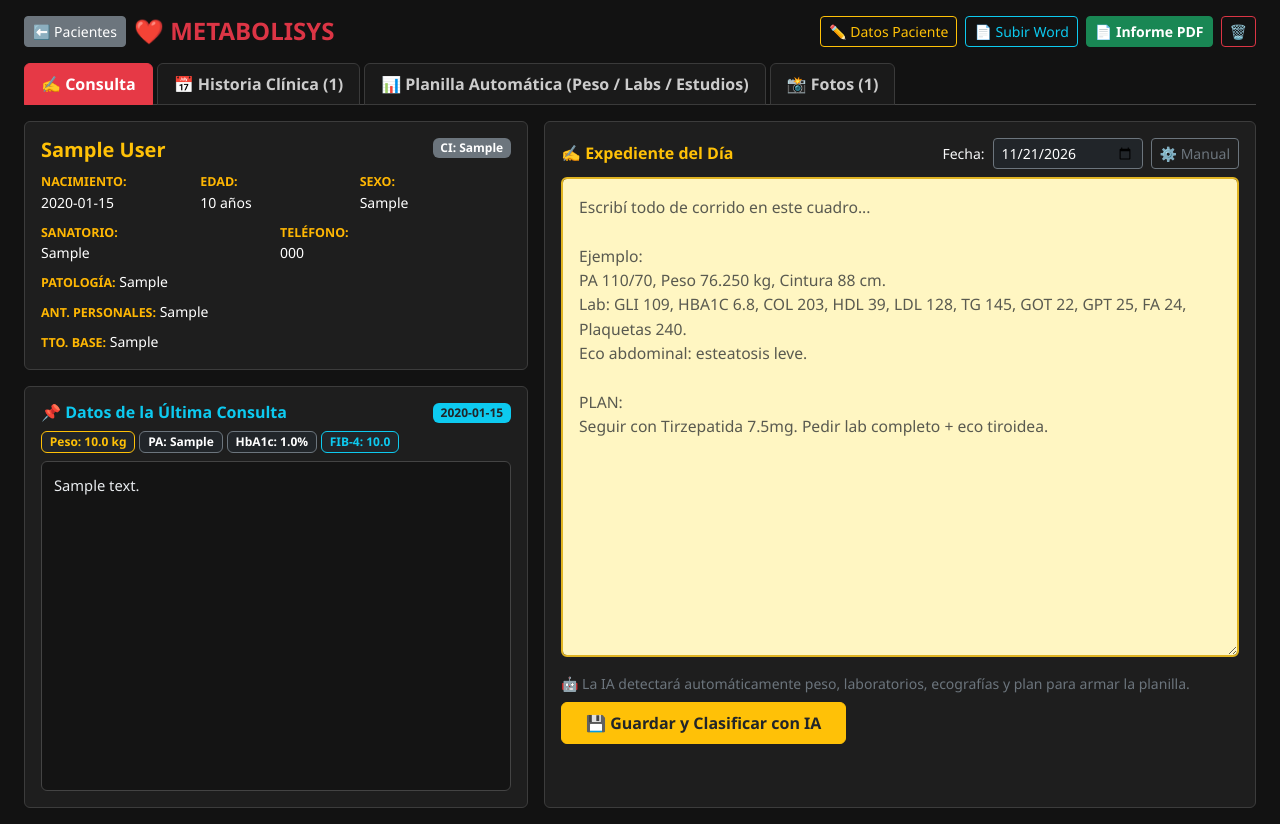
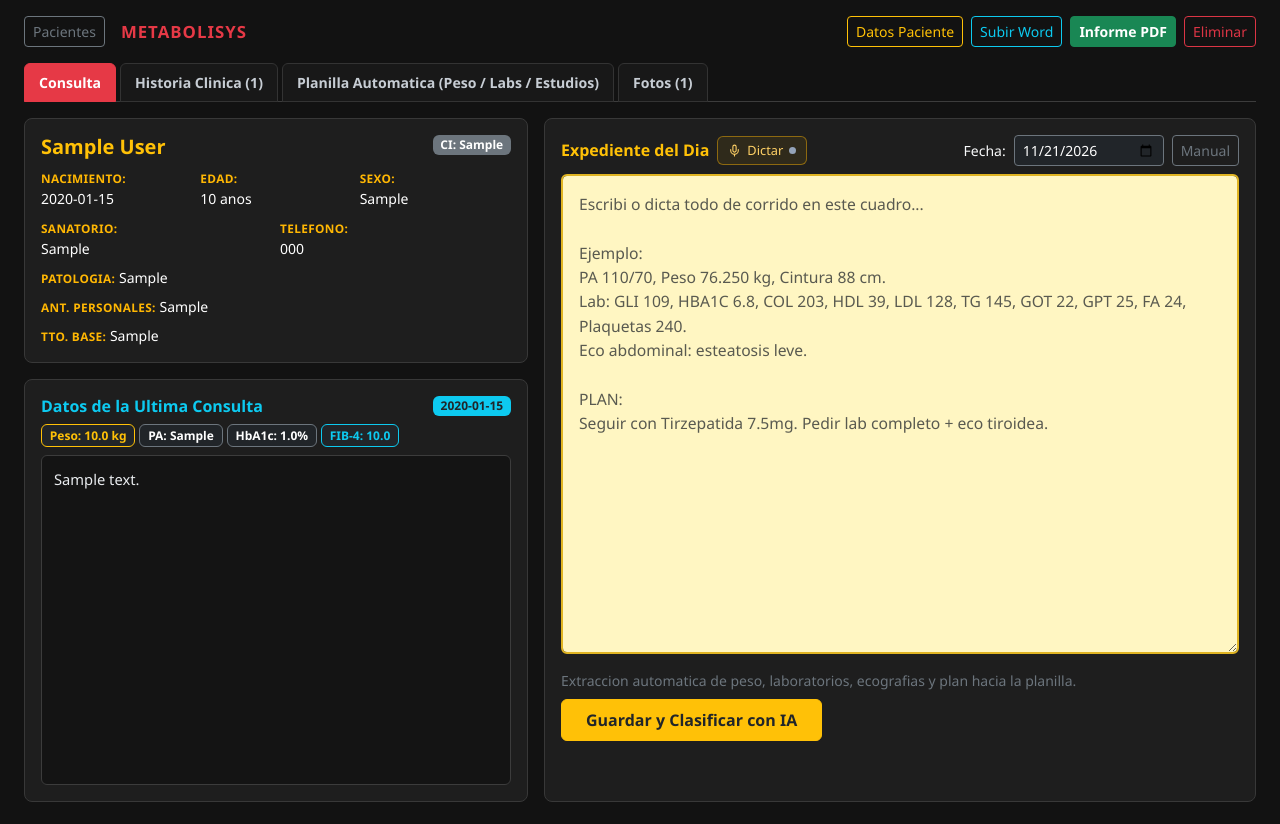
Before and after one commit to patriciafranco-web/metabolysisdem, a Flask app: page /patient/1 in a window 1280 px wide. After the commit the page ends 802 px from the top, so only its background shows below. Run offline with Flask 3, Linux system fonts and the light colour scheme; the visitor is signed in with stand-in values (Sample User, id 1); tables that the repository leaves empty hold one stand-in row (values such as "Sample post"); grey boxes marked "Sample" are stand-in pictures.

Commit message:
Update patient_detail.html

```diff
--- a/templates/patient_detail.html
+++ b/templates/patient_detail.html
@@ -6,17 +6,62 @@
     <meta name="viewport" content="width=device-width, initial-scale=1">
     <link href="https://cdn.jsdelivr.net/npm/bootstrap@5.3.0/dist/css/bootstrap.min.css" rel="stylesheet">
     <style>
-        body { background-color: #121212 !important; color: #f8f9fa !important; font-family: 'Segoe UI', Tahoma, Geneva, Verdana, sans-serif; }
-        .card { background-color: #1e1e1e !important; border: 1px solid #3c3c3c !important; color: #ffffff !important; }
-        .table { color: #ffffff !important; border-color: #444 !important; }
-        .table-dark { background-color: #1e1e1e !important; color: #ffffff !important; }
-        .nav-tabs { border-bottom: 1px solid #444; }
-        .nav-tabs .nav-link { color: #ccc; background-color: #1a1a1a; border: 1px solid #3a3a3a; margin-right: 4px; font-weight: 600; }
-        .nav-tabs .nav-link.active { background-color: #e63946 !important; color: #fff !important; border-color: #e63946 !important; }
-        .label-mini { color: #ffb703; font-size: 0.78rem; font-weight: 700; text-transform: uppercase; }
+        body {
+            background-color: #121212 !important;
+            color: #f8f9fa !important;
+            font-family: 'Segoe UI', Tahoma, Geneva, Verdana, sans-serif;
+        }
+        .brand-title {
+            color: #e63946;
+            letter-spacing: 0.06em;
+            font-size: 1.05rem;
+        }
+        .card {
+            background-color: #1e1e1e !important;
+            border: 1px solid #383838 !important;
+            color: #ffffff !important;
+            border-radius: 8px;
+        }
+        .table {
+            color: #ffffff !important;
+            border-color: #424242 !important;
+        }
+        .table-dark {
+            background-color: #1e1e1e !important;
+            color: #ffffff !important;
+        }
+        .nav-tabs {
+            border-bottom: 1px solid #3c3c3c;
+        }
+        .nav-tabs .nav-link {
+            color: #c7cdd4;
+            background-color: #181818;
+            border: 1px solid #333;
+            margin-right: 4px;
+            font-weight: 600;
+            font-size: 0.88rem;
+            padding: 8px 14px;
+            border-radius: 6px 6px 0 0;
+        }
+        .nav-tabs .nav-link:hover {
+            color: #ffffff;
+            border-color: #555;
+        }
+        .nav-tabs .nav-link.active {
+            background-color: #e63946 !important;
+            color: #fff !important;
+            border-color: #e63946 !important;
+        }
+        .label-mini {
+            color: #ffb703;
+            font-size: 0.74rem;
+            font-weight: 700;
+            text-transform: uppercase;
+            letter-spacing: 0.03em;
+        }
         .ultima-consulta-box {
             background-color: #141414;
-            border: 1px solid #444;
+            border: 1px solid #3c3c3c;
             border-radius: 6px;
             padding: 12px;
             height: 330px;
@@ -41,9 +86,65 @@
             background-color: #fff9d6 !important;
             box-shadow: 0 0 0 0.2rem rgba(224, 180, 34, 0.35) !important;
         }
-        .patient-img { width: 100%; height: 220px; object-fit: cover; border-radius: 8px; border: 1px solid #444; }
-        .planilla-table th { white-space: nowrap; font-size: 0.78rem; }
-        .planilla-table td { font-size: 0.82rem; }
+        .patient-img {
+            width: 100%;
+            height: 220px;
+            object-fit: cover;
+            border-radius: 8px;
+            border: 1px solid #444;
+        }
+        .planilla-table th {
+            white-space: nowrap;
+            font-size: 0.78rem;
+        }
+        .planilla-table td {
+            font-size: 0.82rem;
+        }
+        .btn-voice {
+            display: inline-flex;
+            align-items: center;
+            gap: 6px;
+            padding: 4px 10px;
+            font-size: 0.8rem;
+            font-weight: 500;
+            border-radius: 6px;
+            border: 1px solid rgba(255, 183, 3, 0.45);
+            background-color: rgba(255, 183, 3, 0.08);
+            color: #ffd166;
+            cursor: pointer;
+            transition: all 0.2s ease;
+        }
+        .btn-voice:hover {
+            background-color: rgba(255, 183, 3, 0.16);
+            border-color: rgba(255, 183, 3, 0.75);
+            color: #fff;
+        }
+        .btn-voice.is-recording {
+            border-color: #ef4444;
+            background-color: rgba(239, 68, 68, 0.16);
+            color: #fca5a5;
+        }
+        .voice-dot {
+            width: 7px;
+            height: 7px;
+            border-radius: 50%;
+            background-color: #94a3b8;
+            display: inline-block;
+        }
+        .btn-voice.is-recording .voice-dot {
+            background-color: #ef4444;
+            box-shadow: 0 0 0 4px rgba(239, 68, 68, 0.25);
+            animation: voicePulse 1.3s infinite;
+        }
+        @keyframes voicePulse {
+            0% { transform: scale(0.95); opacity: 1; }
+            70% { transform: scale(1.15); opacity: 0.75; }
+            100% { transform: scale(0.95); opacity: 1; }
+        }
+        .voice-status-text {
+            font-size: 0.76rem;
+            color: #adb5bd;
+        }
     </style>
 </head>
 <body class="py-3">
@@ -51,16 +152,16 @@
 
     <!-- CABECERA COMPACTA -->
     <div class="d-flex justify-content-between align-items-center mb-3 flex-wrap gap-2">
-        <div class="d-flex align-items-center gap-2">
-            <a href="{{ url_for('index') }}" class="btn btn-secondary btn-sm">⬅️ Pacientes</a>
-            <h4 class="text-danger fw-bold m-0">❤️ METABOLISYS</h4>
+        <div class="d-flex align-items-center gap-3">
+            <a href="{{ url_for('index') }}" class="btn btn-outline-secondary btn-sm">Pacientes</a>
+            <span class="brand-title fw-bold m-0">METABOLISYS</span>
         </div>
         <div class="d-flex gap-2 flex-wrap align-items-center">
-            <a href="{{ url_for('edit_patient', id=patient.id) }}" class="btn btn-outline-warning btn-sm">✏️ Datos Paciente</a>
-            <a href="{{ url_for('import_docx', patient_id=patient.id) }}" class="btn btn-outline-info btn-sm">📄 Subir Word</a>
-            <a href="{{ url_for('generate_pdf', patient_id=patient.id) }}" class="btn btn-success btn-sm fw-bold">📄 Informe PDF</a>
-            <form action="{{ url_for('delete_patient', id=patient.id) }}" method="POST" onsubmit="return confirm('ATENCIÓN: ¿Está seguro de eliminar TODO el perfil de este paciente? Se borrará todo su historial y fotos.');" class="m-0">
-                <button type="submit" class="btn btn-outline-danger btn-sm" title="Eliminar Paciente">🗑️</button>
+            <a href="{{ url_for('edit_patient', id=patient.id) }}" class="btn btn-outline-warning btn-sm">Datos Paciente</a>
+            <a href="{{ url_for('import_docx', patient_id=patient.id) }}" class="btn btn-outline-info btn-sm">Subir Word</a>
+            <a href="{{ url_for('generate_pdf', patient_id=patient.id) }}" class="btn btn-success btn-sm fw-semibold">Informe PDF</a>
+            <form action="{{ url_for('delete_patient', id=patient.id) }}" method="POST" onsubmit="return confirm('ATENCION: Esta seguro de eliminar TODO el perfil de este paciente? Se borrara todo su historial y fotos.');" class="m-0">
+                <button type="submit" class="btn btn-outline-danger btn-sm" title="Eliminar Paciente">Eliminar</button>
             </form>
         </div>
     </div>
@@ -77,26 +178,26 @@
         {% endif %}
     {% endwith %}
 
-    <!-- PESTAÑAS SUPERIORES SIMPLES (ESTILO SANATORIO) -->
+    <!-- PESTANAS SUPERIORES -->
     <ul class="nav nav-tabs mb-3" id="mainTabs" role="tablist">
         <li class="nav-item" role="presentation">
             <button class="nav-link active" id="consulta-tab" data-bs-toggle="tab" data-bs-target="#consulta" type="button" role="tab">
-                ✍️ Consulta
+                Consulta
             </button>
         </li>
         <li class="nav-item" role="presentation">
             <button class="nav-link" id="historia-tab" data-bs-toggle="tab" data-bs-target="#historia" type="button" role="tab">
-                📅 Historia Clínica ({{ all_records|length }})
+                Historia Clinica ({{ all_records|length }})
             </button>
         </li>
         <li class="nav-item" role="presentation">
             <button class="nav-link" id="planilla-tab" data-bs-toggle="tab" data-bs-target="#planilla" type="button" role="tab">
-                📊 Planilla Automática (Peso / Labs / Estudios)
+                Planilla Automatica (Peso / Labs / Estudios)
             </button>
         </li>
         <li class="nav-item" role="presentation">
             <button class="nav-link" id="fotos-tab" data-bs-toggle="tab" data-bs-target="#fotos" type="button" role="tab">
-                📸 Fotos ({{ patient.photos|length }})
+                Fotos ({{ patient.photos|length }})
             </button>
         </li>
     </ul>
@@ -104,7 +205,7 @@
     <div class="tab-content" id="mainTabsContent">
 
         <!-- ========================================================== -->
-        <!-- PESTAÑA 1: CONSULTA (PANTALLA DIVIDIDA SIN CAMBIAR PESTAÑAS) -->
+        <!-- PESTANA 1: CONSULTA (PANTALLA DIVIDIDA SIN CAMBIAR PESTANAS) -->
         <!-- ========================================================== -->
         <div class="tab-pane fade show active" id="consulta" role="tabpanel">
             <div class="row g-3">
@@ -120,12 +221,12 @@
                         </div>
                         <div class="row g-2 small">
                             <div class="col-4"><span class="label-mini">Nacimiento:</span><br>{{ patient.birth_date or 'N/D' }}</div>
-                            <div class="col-4"><span class="label-mini">Edad:</span><br>{{ patient.age }} años</div>
+                            <div class="col-4"><span class="label-mini">Edad:</span><br>{{ patient.age }} anos</div>
                             <div class="col-4"><span class="label-mini">Sexo:</span><br>{{ patient.gender }}</div>
                             <div class="col-6"><span class="label-mini">Sanatorio:</span><br>{{ patient.sanatorio }}</div>
-                            <div class="col-6"><span class="label-mini">Teléfono:</span><br>{{ patient.phone or 'N/D' }}</div>
+                            <div class="col-6"><span class="label-mini">Telefono:</span><br>{{ patient.phone or 'N/D' }}</div>
                             {% if patient.pathology_type %}
-                            <div class="col-12"><span class="label-mini">Patología:</span> {{ patient.pathology_type }}</div>
+                            <div class="col-12"><span class="label-mini">Patologia:</span> {{ patient.pathology_type }}</div>
                             {% endif %}
                             {% if patient.antecedentes_personales %}
                             <div class="col-12"><span class="label-mini">Ant. Personales:</span> {{ patient.antecedentes_personales }}</div>
@@ -136,10 +237,10 @@
                         </div>
                     </div>
 
-                    <!-- ABAJO IZQUIERDA: DATOS DE LA ÚLTIMA CONSULTA -->
+                    <!-- ABAJO IZQUIERDA: DATOS DE LA ULTIMA CONSULTA -->
                     <div class="card p-3 flex-grow-1">
                         <div class="d-flex justify-content-between align-items-center mb-2">
-                            <h6 class="text-info fw-bold m-0">📌 Datos de la Última Consulta</h6>
+                            <h6 class="text-info fw-bold m-0">Datos de la Ultima Consulta</h6>
                             {% if last_record %}
                                 <span class="badge bg-info text-dark">{{ last_record.date }}</span>
                             {% endif %}
@@ -153,34 +254,46 @@
                                 {% if last_record.homair %}<span class="badge bg-dark border border-secondary">HOMA: {{ last_record.homair }}</span>{% endif %}
                                 {% if last_record.fib4 %}<span class="badge bg-dark border border-info text-info">FIB-4: {{ last_record.fib4 }}</span>{% endif %}
                             </div>
-                            <div class="ultima-consulta-box">{{ last_record.notes or last_record.indicaciones_tratamiento or 'Sin texto registrado en la última consulta.' }}</div>
+                            <div class="ultima-consulta-box">{{ last_record.notes or last_record.indicaciones_tratamiento or 'Sin texto registrado en la ultima consulta.' }}</div>
                         {% else %}
-                            <div class="ultima-consulta-box text-muted">Este paciente todavía no tiene consultas anteriores registradas.</div>
+                            <div class="ultima-consulta-box text-muted">Este paciente todavia no tiene consultas anteriores registradas.</div>
                         {% endif %}
                     </div>
 
                 </div>
 
-                <!-- COLUMNA DERECHA: CUADRO AMARILLO DE EXPEDIENTE DEL DÍA -->
+                <!-- COLUMNA DERECHA: CUADRO AMARILLO DE EXPEDIENTE DEL DIA -->
                 <div class="col-lg-7">
                     <div class="card p-3 h-100">
                         <form method="POST" action="{{ url_for('patient_detail', id=patient.id) }}" id="formConsultaRapida">
                             <div class="d-flex justify-content-between align-items-center mb-2 flex-wrap gap-2">
-                                <h6 class="text-warning fw-bold m-0">✍️ Expediente del Día</h6>
+                                <div class="d-flex align-items-center gap-2 flex-wrap">
+                                    <h6 class="text-warning fw-bold m-0">Expediente del Dia</h6>
+                                    <button type="button" id="btn-dictar" class="btn-voice" onclick="toggleDictado()">
+                                        <svg width="13" height="13" viewBox="0 0 24 24" fill="none" stroke="currentColor" stroke-width="2" stroke-linecap="round" stroke-linejoin="round" aria-hidden="true">
+                                            <path d="M12 2a3 3 0 0 0-3 3v7a3 3 0 0 0 6 0V5a3 3 0 0 0-3-3Z"></path>
+                                            <path d="M19 10v2a7 7 0 0 1-14 0v-2"></path>
+                                            <line x1="12" y1="19" x2="12" y2="22"></line>
+                                        </svg>
+                                        <span id="texto-btn-dictar">Dictar</span>
+                                        <span class="voice-dot"></span>
+                                    </button>
+                                    <span id="estado-dictado" class="voice-status-text"></span>
+                                </div>
                                 <div class="d-flex align-items-center gap-2">
                                     <label class="small text-light m-0">Fecha:</label>
                                     <input type="date" name="date" value="{{ today_str }}" class="form-control form-control-sm bg-dark text-white border-secondary" style="width: 150px;" required>
-                                    <a href="{{ url_for('new_record', patient_id=patient.id) }}" class="btn btn-outline-secondary btn-sm" title="Abrir formulario manual por campos">⚙️ Manual</a>
+                                    <a href="{{ url_for('new_record', patient_id=patient.id) }}" class="btn btn-outline-secondary btn-sm" title="Abrir formulario manual por campos">Manual</a>
                                 </div>
                             </div>
 
-                            <textarea name="nota_libre" rows="18" class="form-control cuadro-amarillo p-3 mb-3" required
-                                placeholder="Escribí todo de corrido en este cuadro...&#10;&#10;Ejemplo:&#10;PA 110/70, Peso 76.250 kg, Cintura 88 cm.&#10;Lab: GLI 109, HBA1C 6.8, COL 203, HDL 39, LDL 128, TG 145, GOT 22, GPT 25, FA 24, Plaquetas 240.&#10;Eco abdominal: esteatosis leve.&#10;&#10;PLAN:&#10;Seguir con Tirzepatida 7.5mg. Pedir lab completo + eco tiroidea."></textarea>
+                            <textarea id="nota_libre" name="nota_libre" rows="18" class="form-control cuadro-amarillo p-3 mb-3" required
+                                placeholder="Escribi o dicta todo de corrido en este cuadro...&#10;&#10;Ejemplo:&#10;PA 110/70, Peso 76.250 kg, Cintura 88 cm.&#10;Lab: GLI 109, HBA1C 6.8, COL 203, HDL 39, LDL 128, TG 145, GOT 22, GPT 25, FA 24, Plaquetas 240.&#10;Eco abdominal: esteatosis leve.&#10;&#10;PLAN:&#10;Seguir con Tirzepatida 7.5mg. Pedir lab completo + eco tiroidea."></textarea>
 
                             <div class="d-flex justify-content-between align-items-center flex-wrap gap-2">
-                                <span class="small text-secondary">🤖 La IA detectará automáticamente peso, laboratorios, ecografías y plan para armar la planilla.</span>
+                                <span class="small text-secondary">Extraccion automatica de peso, laboratorios, ecografias y plan hacia la planilla.</span>
                                 <button type="submit" id="btnGuardarIA" class="btn btn-warning fw-bold text-dark px-4 py-2">
-                                    💾 Guardar y Clasificar con IA
+                                    Guardar y Clasificar con IA
                                 </button>
                             </div>
                         </form>
@@ -191,11 +304,11 @@
         </div>
 
         <!-- ========================================================== -->
-        <!-- PESTAÑA 2: HISTORIA CLÍNICA (FECHAS PARA ABRIR EN 1 CLIC)  -->
+        <!-- PESTANA 2: HISTORIA CLINICA (FECHAS PARA ABRIR EN 1 CLIC)  -->
         <!-- ========================================================== -->
         <div class="tab-pane fade" id="historia" role="tabpanel">
             <div class="card p-4">
-                <h5 class="text-warning mb-3">📅 Consultas Anteriores por Fecha</h5>
+                <h5 class="text-warning mb-3">Consultas Anteriores por Fecha</h5>
                 {% if all_records %}
                 <div class="accordion" id="accordionHistoria">
                     {% for r in all_records %}
@@ -214,9 +327,9 @@
                         <div id="rec{{ r.id }}" class="accordion-collapse collapse" data-bs-parent="#accordionHistoria">
                             <div class="accordion-body bg-black text-light">
                                 <div class="d-flex justify-content-end gap-2 mb-2">
-                                    <a href="{{ url_for('edit_record', id=r.id) }}" class="btn btn-outline-warning btn-sm py-0">✏️ Editar campos</a>
-                                    <form action="{{ url_for('delete_record', id=r.id) }}" method="POST" onsubmit="return confirm('¿Segura de borrar esta consulta?');" class="m-0">
-                                        <button type="submit" class="btn btn-outline-danger btn-sm py-0">🗑️ Borrar</button>
+                                    <a href="{{ url_for('edit_record', id=r.id) }}" class="btn btn-outline-warning btn-sm py-0">Editar campos</a>
+                                    <form action="{{ url_for('delete_record', id=r.id) }}" method="POST" onsubmit="return confirm('Segura de borrar esta consulta?');" class="m-0">
+                                        <button type="submit" class="btn btn-outline-danger btn-sm py-0">Borrar</button>
                                     </form>
                                 </div>
                                 {% if r.notes %}
@@ -224,7 +337,7 @@
                                 {% else %}
                                     <div class="small">
                                         {% if r.indicaciones_tratamiento %}<strong>Indicaciones:</strong> {{ r.indicaciones_tratamiento }}<br>{% endif %}
-                                        {% if r.medications %}<strong>Medicación:</strong> {{ r.medications }}{% endif %}
+                                        {% if r.medications %}<strong>Medicacion:</strong> {{ r.medications }}{% endif %}
                                     </div>
                                 {% endif %}
                             </div>
@@ -233,18 +346,18 @@
                     {% endfor %}
                 </div>
                 {% else %}
-                <p class="text-muted text-center py-4">No hay consultas registradas todavía.</p>
+                <p class="text-muted text-center py-4">No hay consultas registradas todavia.</p>
                 {% endif %}
             </div>
         </div>
 
         <!-- ========================================================== -->
-        <!-- PESTAÑA 3: PLANILLA AUTOMÁTICA (PESO / LABS / ESTUDIOS)    -->
+        <!-- PESTANA 3: PLANILLA AUTOMATICA (PESO / LABS / ESTUDIOS)    -->
         <!-- ========================================================== -->
         <div class="tab-pane fade" id="planilla" role="tabpanel">
             <div class="card p-4">
                 <div class="d-flex justify-content-between align-items-center mb-3 flex-wrap gap-2">
-                    <h5 class="text-info m-0">📊 Planilla Comparativa Automática (Extraída por IA)</h5>
+                    <h5 class="text-info m-0">Planilla Comparativa Automatica</h5>
                     {% if last_record %}
                     <div class="d-flex gap-2 flex-wrap small">
                         <span class="badge bg-dark border border-secondary px-2 py-1">ICA: {{ last_record.ica_value or 'N/D' }}</span>
@@ -277,7 +390,7 @@
                                 <th>TSH / T4</th>
                                 <th>Urea / Creat</th>
                                 <th>Otros Labs</th>
-                                <th>Ecografías y Estudios</th>
+                                <th>Ecografias y Estudios</th>
                             </tr>
                         </thead>
                         <tbody>
@@ -326,19 +439,19 @@
                     </table>
                 </div>
                 {% else %}
-                <p class="text-muted text-center py-4">Aún no hay datos en la planilla comparativa.</p>
+                <p class="text-muted text-center py-4">Aun no hay datos en la planilla comparativa.</p>
                 {% endif %}
             </div>
         </div>
 
         <!-- ========================================================== -->
-        <!-- PESTAÑA 4: GALERÍA DE FOTOS                                -->
+        <!-- PESTANA 4: GALERIA DE FOTOS                                -->
         <!-- ========================================================== -->
         <div class="tab-pane fade" id="fotos" role="tabpanel">
             <div class="card p-4">
                 <div class="d-flex justify-content-between align-items-center mb-3">
-                    <h5 class="text-warning m-0">📸 Galería de Fotografías y Estudios Adjuntos</h5>
-                    <a href="{{ url_for('edit_treatment', patient_id=patient.id) }}" class="btn btn-outline-warning btn-sm">➕ Subir Foto</a>
+                    <h5 class="text-warning m-0">Galeria de Fotografias y Estudios Adjuntos</h5>
+                    <a href="{{ url_for('edit_treatment', patient_id=patient.id) }}" class="btn btn-outline-warning btn-sm">Subir Foto</a>
                 </div>
                 {% if patient.photos %}
                 <div class="row g-3">
@@ -368,9 +481,73 @@
 
 <script src="https://cdn.jsdelivr.net/npm/bootstrap@5.3.0/dist/js/bootstrap.bundle.min.js"></script>
 <script>
+let recognition = null;
+let dictando = false;
+
+function toggleDictado() {
+    const SpeechRecognition = window.SpeechRecognition || window.webkitSpeechRecognition;
+    const estado = document.getElementById('estado-dictado');
+    const boton = document.getElementById('btn-dictar');
+    const etiqueta = document.getElementById('texto-btn-dictar');
+    const textarea = document.getElementById('nota_libre');
+
+    if (!SpeechRecognition) {
+        estado.textContent = 'Disponible en Chrome o Edge';
+        return;
+    }
+
+    if (dictando && recognition) {
+        recognition.stop();
+        return;
+    }
+
+    recognition = new SpeechRecognition();
+    recognition.lang = 'es-PY';
+    recognition.continuous = true;
+    recognition.interimResults = false;
+
+    recognition.onstart = () => {
+        dictando = true;
+        boton.classList.add('is-recording');
+        etiqueta.textContent = 'Detener';
+        estado.textContent = 'Escuchando...';
+    };
+
+    recognition.onresult = (event) => {
+        let nuevoTexto = '';
+        for (let i = event.resultIndex; i < event.results.length; i++) {
+            if (event.results[i].isFinal) {
+                nuevoTexto += event.results[i][0].transcript + ' ';
+            }
+        }
+        if (textarea && nuevoTexto.trim()) {
+            const separador = textarea.value && !textarea.value.endsWith(' ') && !textarea.value.endsWith('\n') ? ' ' : '';
+            textarea.value += separador + nuevoTexto.trim();
+            textarea.scrollTop = textarea.scrollHeight;
+            textarea.dispatchEvent(new Event('input', { bubbles: true }));
+        }
+    };
+
+    recognition.onerror = (event) => {
+        estado.textContent = event.error === 'not-allowed' ? 'Permiso de microfono denegado' : 'Error de microfono';
+    };
+
+    recognition.onend = () => {
+        dictando = false;
+        boton.classList.remove('is-recording');
+        etiqueta.textContent = 'Dictar';
+        estado.textContent = '';
+    };
+
+    recognition.start();
+}
+
 document.getElementById('formConsultaRapida').addEventListener('submit', function() {
+    if (dictando && recognition) {
+        recognition.stop();
+    }
     const btn = document.getElementById('btnGuardarIA');
-    btn.innerHTML = '🤖 Clasificando con IA y guardando...';
+    btn.innerHTML = 'Clasificando y guardando...';
     btn.disabled = true;
 });
 </script>
```
